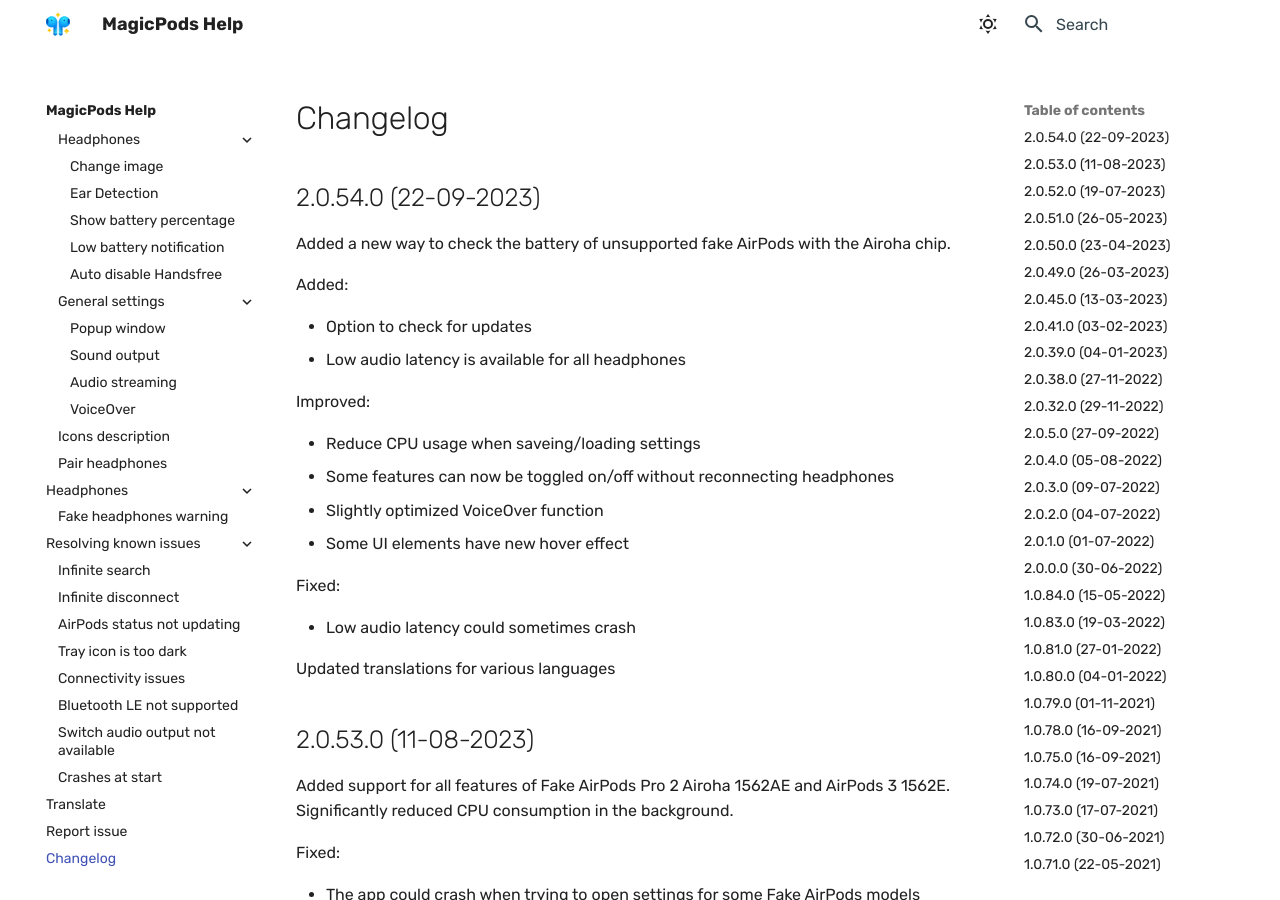
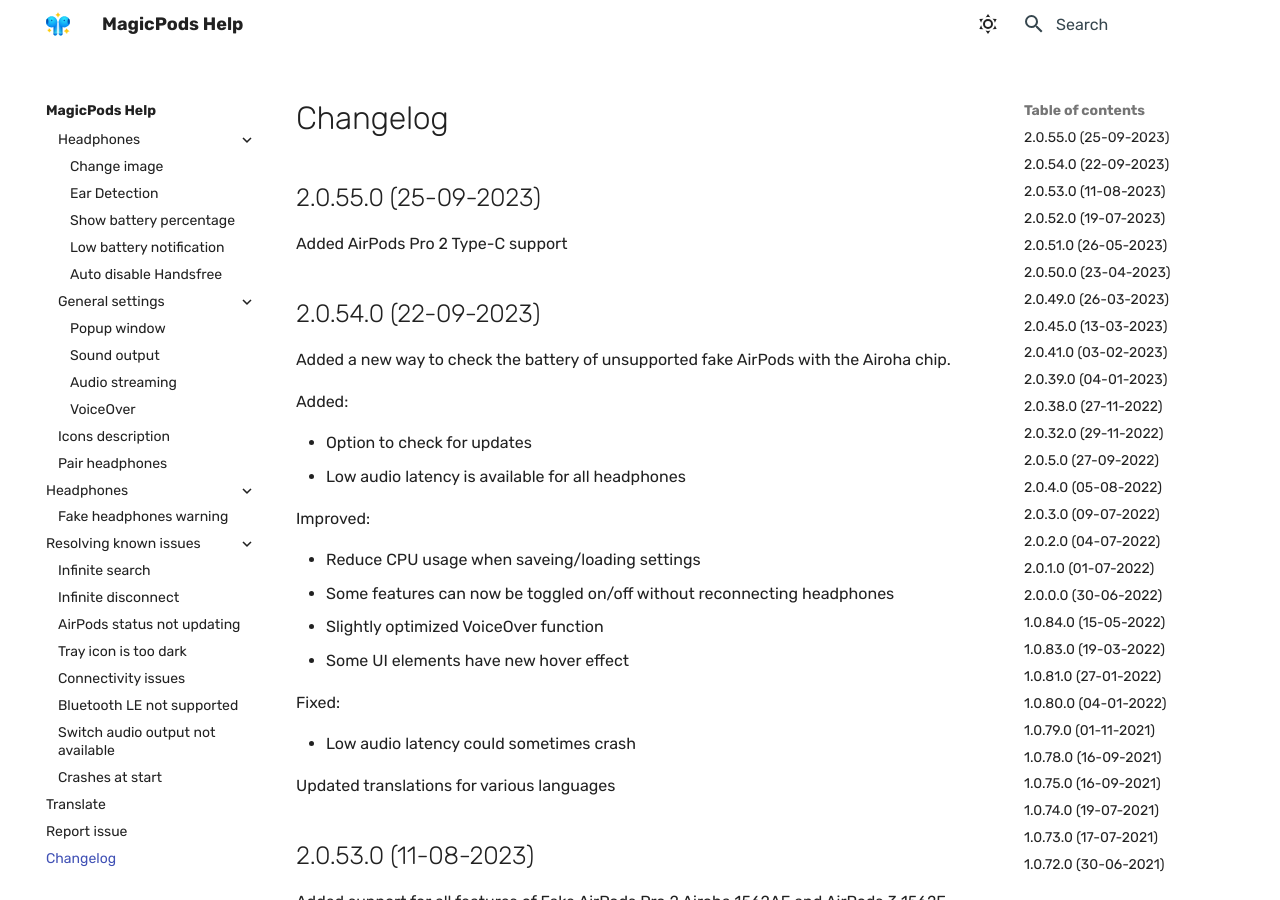
Before and after one commit to steam3d/help.magicpods.app, an MkDocs documentation site: the page built from docs/changelog.md, in a window 1280 px wide and 900 px high. Built offline with MkDocs 1.6.1 and Material for MkDocs 9.7.7, drawn with Linux system fonts in a browser that asks for light colours.

Commit message:
Update changelog.md

```diff
--- a/docs/changelog.md
+++ b/docs/changelog.md
@@ -1,3 +1,7 @@
+## 2.0.55.0 (25-09-2023)
+
+Added AirPods Pro 2 Type-C support
+
 ## 2.0.54.0 (22-09-2023)
 
 Added a new way to check the battery of unsupported fake AirPods with the Airoha chip.
```
